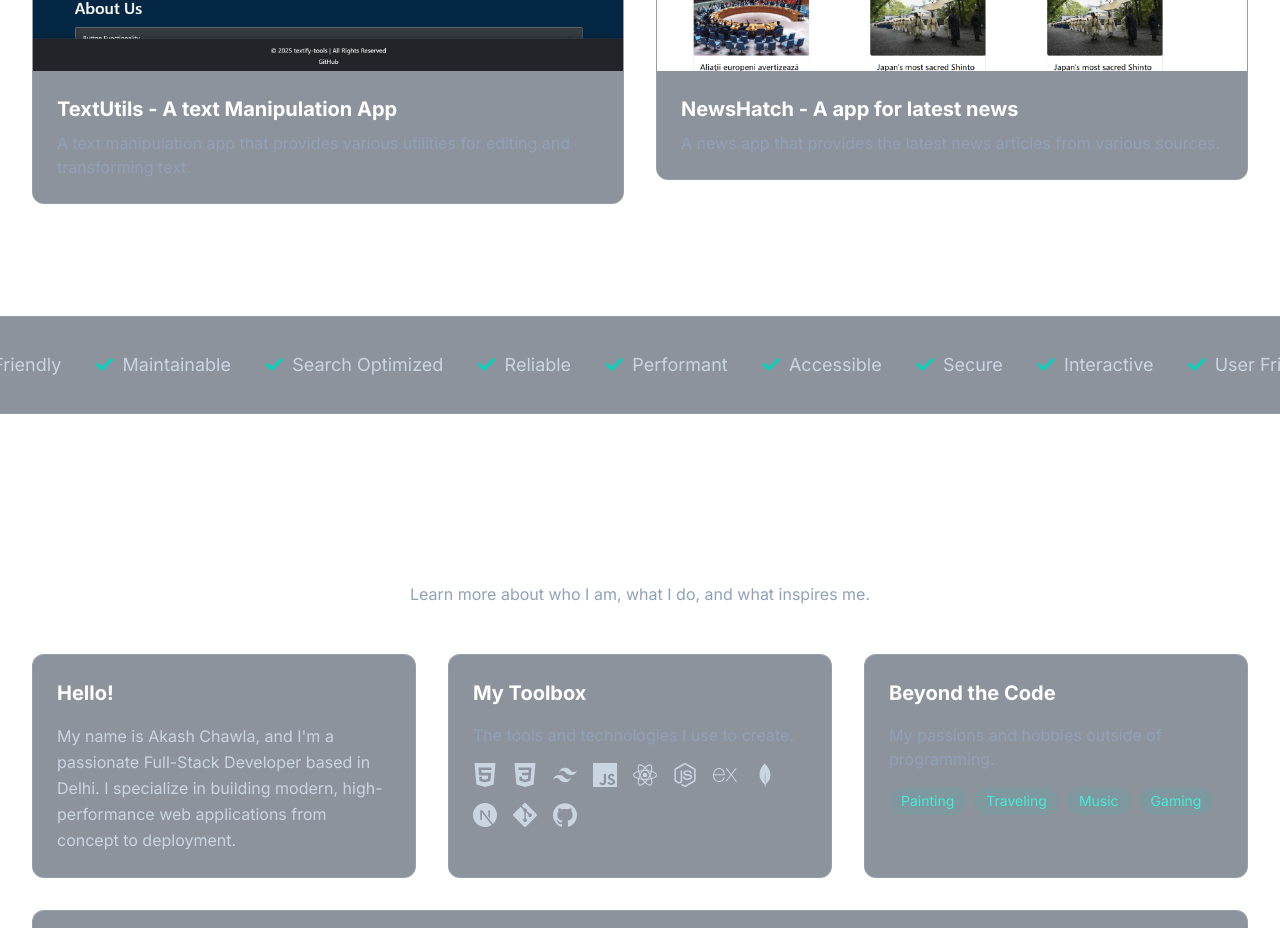
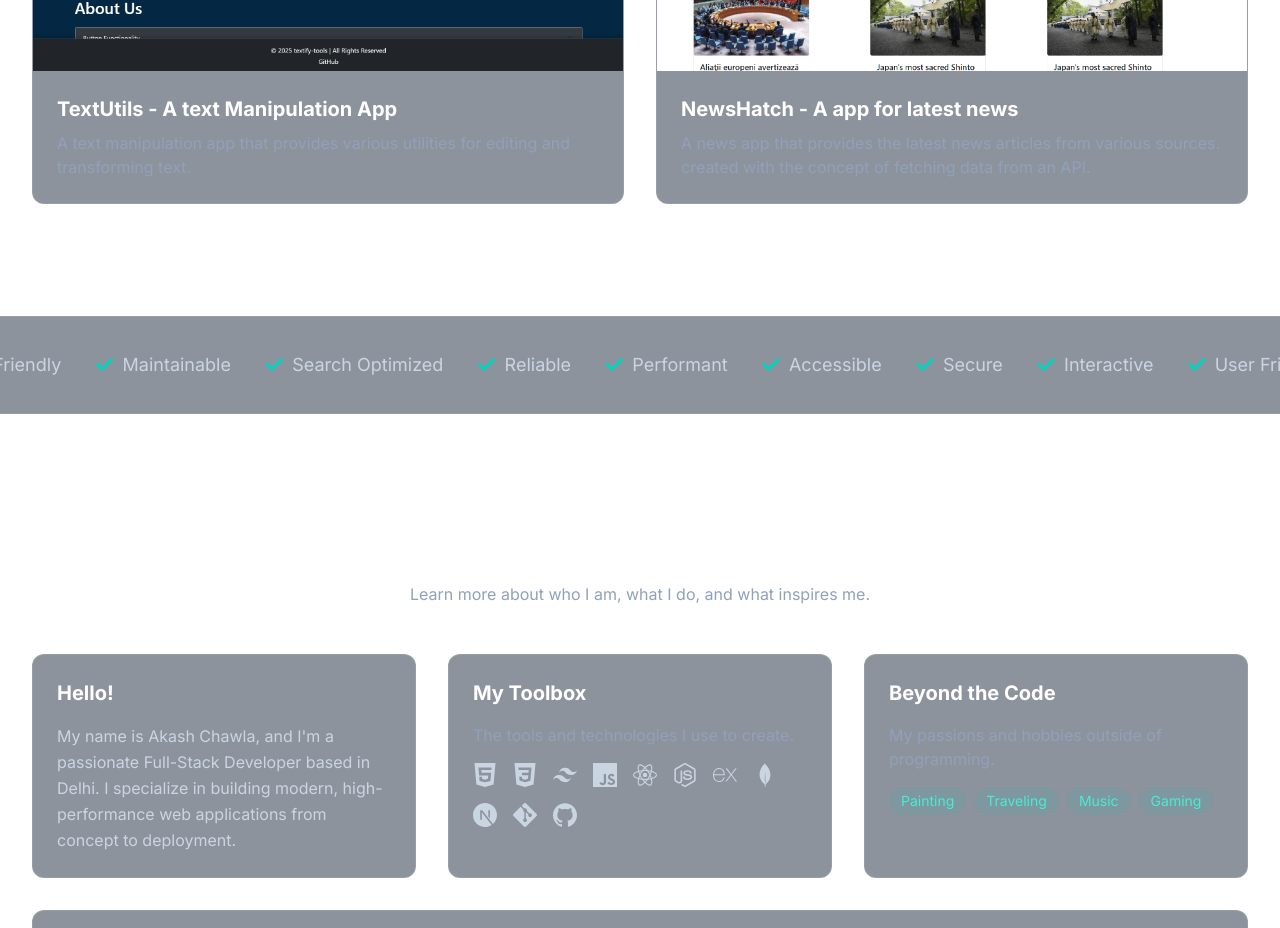
Before and after one commit to MidnightDev024/DevFolio, a Next.js app in the folder frontend/my-portfolio/: page / in a window 1280 px wide. Shown: the part 1380-2308 px from the top of the page. Built offline with nearby package versions, Linux system fonts and the light colour scheme; grey boxes are pictures that could not be loaded.

Commit message:
refactore: Project data

```diff
--- a/frontend/my-portfolio/src/app/data/projects.ts
+++ b/frontend/my-portfolio/src/app/data/projects.ts
@@ -17,16 +17,16 @@ export const projects = [
       },
       {
         id: "c1-gallery",
-        name: "Image Gallery",
-        image: "/TextUtils-gallery.png",
-        annotation: "Implemented an infinite scroll gallery with a credit system for API usage.",
+        name: "Main Section",
+        image: "/textutilsHero.png",
+        annotation: "Easy to use text manipulation tools with real-time preview.",
         position: { x: -40, y: 10 }
       },
       {
         id: "c1-form",
-        name: "Prompt Form",
-        image: "/TextUtils-form.png",
-        annotation: "Connected the form to the Clipdrop API for AI image generation.",
+        name: "About Section",
+        image: "/textutilsAbout.png",
+        annotation: "Provides information about the app and its features.",
         position: { x: 60, y: -60 }
       },
     ]
@@ -34,29 +34,29 @@ export const projects = [
   {
     id: 2,
     title: "NewsHatch - A app for latest news",
-    description: "A news app that provides the latest news articles from various sources.",
+    description: "A news app that provides the latest news articles from various sources. created with the concept of fetching data from an API.",
     mainImage: "/NewsHatch.png",
     components: [
       {
         id: "c1-navbar",
         name: "Navbar",
-        image: "/NewsHatch-navbar.png",
+        image: "/newhatchNavBar.png",
         annotation: "Designed a clean, responsive navigation with user authentication status.",
         position: { x: -80, y: -100 },
         size: 'large'
       },
       {
         id: "c1-gallery",
-        name: "Image Gallery",
-        image: "/NewsHatch-gallery.png",
-        annotation: "Implemented an infinite scroll gallery with a credit system for API usage.",
+        name: "Main Section",
+        image: "/newhatchHero.png",
+        annotation: "Displays the latest news articles with a clean and modern layout.",
         position: { x: -40, y: 10 }
       },
       {
         id: "c1-form",
-        name: "Prompt Form",
-        image: "/NewsHatch-form.png",
-        annotation: "Connected the form to the Clipdrop API for AI image generation.",
+        name: "About Section",
+        image: "/newhatchBotomLook.png",
+        annotation: "Further look at APP features. Include Previous and Next buttons for better navigation.",
         position: { x: 60, y: -60 }
       },
     ]
```
